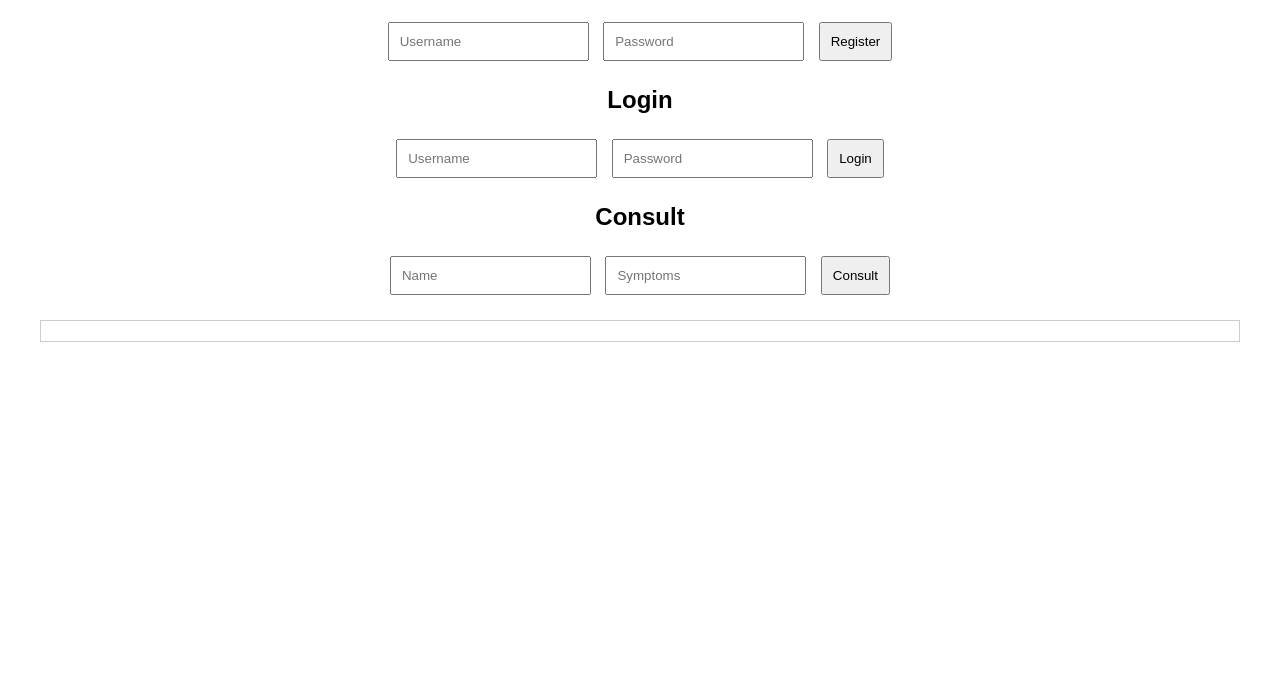
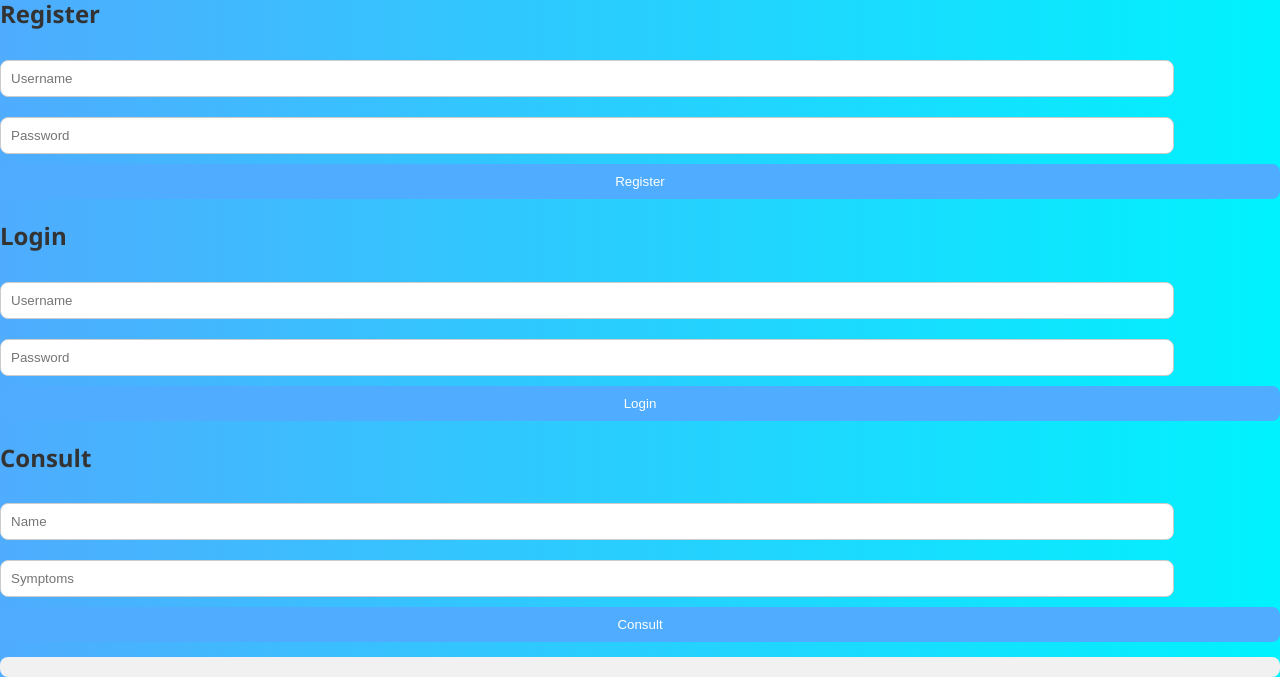
Before and after one commit to sohinigope92-sys/rural-health-hub, a plain HTML site: page index.html in a window 1280 px wide. Shown: the part 129-806 px from the top of the page. Drawn offline with Linux system fonts and the light colour scheme.

Commit message:
Update style.css

```diff
--- a/style.css
+++ b/style.css
@@ -1,16 +1,50 @@
 body {
-  font-family: Arial;
-  text-align: center;
-  margin: 40px;
+  margin: 0;
+  font-family: 'Segoe UI', sans-serif;
+  background: linear-gradient(to right, #4facfe, #00f2fe);
+  color: #333;
 }
 
-input, button {
+h1 {
+  text-align: center;
+  color: white;
+  padding: 20px;
+}
+
+.container {
+  width: 320px;
+  margin: 20px auto;
+  background: white;
+  padding: 20px;
+  border-radius: 12px;
+  box-shadow: 0 6px 20px rgba(0,0,0,0.2);
+}
+
+input {
+  width: 90%;
   padding: 10px;
-  margin: 5px;
+  margin: 10px 0;
+  border-radius: 8px;
+  border: 1px solid #ccc;
+}
+
+button {
+  width: 100%;
+  padding: 10px;
+  background: #4facfe;
+  color: white;
+  border: none;
+  border-radius: 8px;
+  cursor: pointer;
+}
+
+button:hover {
+  background: #007bff;
 }
 
 #result {
-  margin-top: 20px;
+  margin-top: 15px;
   padding: 10px;
-  border: 1px solid #ccc;
+  background: #f1f1f1;
+  border-radius: 8px;
 }
```
